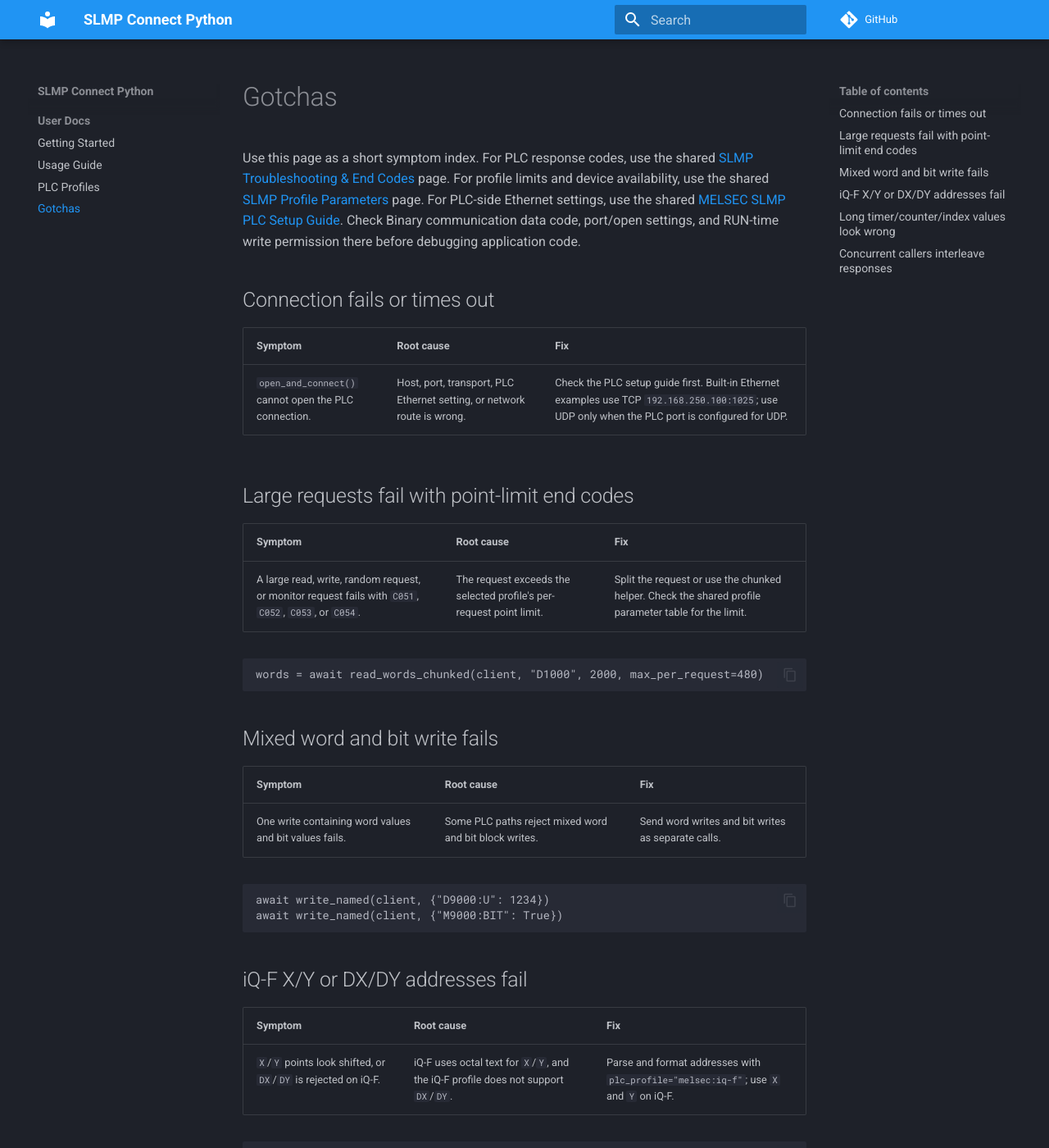
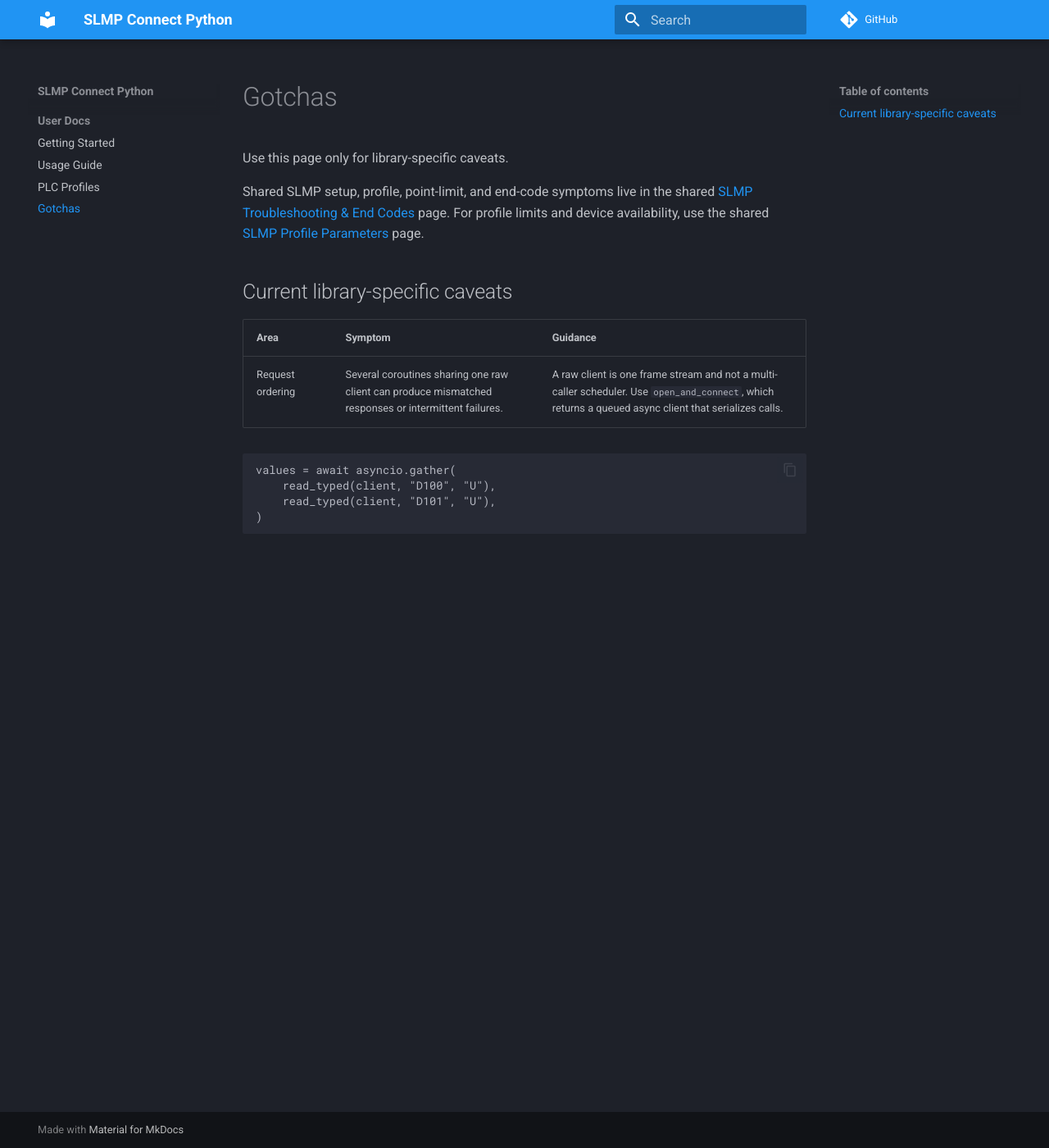
Before and after one commit to fa-yoshinobu/plc-comm-slmp-python, an MkDocs documentation site: the page built from docsrc/user/GOTCHAS.md, in a window 1280 px wide and 1400 px high. Shown: the whole window at 82% size. Built offline with MkDocs 1.6.1 and Material for MkDocs 9.7.7, drawn with Linux system fonts in a browser that asks for light colours; comment, search, counter and statistics services are not loaded; some of the changed text lies outside the part shown.

Commit message:
Consolidate SLMP user gotchas

````diff
--- a/docsrc/user/GOTCHAS.md
+++ b/docsrc/user/GOTCHAS.md
@@ -1,67 +1,18 @@
 # Gotchas
 
-Use this page as a short symptom index. For PLC response codes, use the shared
+Use this page only for library-specific caveats.
+
+Shared SLMP setup, profile, point-limit, and end-code symptoms live in the shared
 [SLMP Troubleshooting & End Codes](https://fa-yoshinobu.github.io/plc-comm-docs-site/plc-setup/slmp/troubleshooting-end-codes/)
 page. For profile limits and device availability, use the shared
 [SLMP Profile Parameters](https://fa-yoshinobu.github.io/plc-comm-docs-site/slmp/profile-reference/parameters/)
 page.
-For PLC-side Ethernet settings, use the shared
-[MELSEC SLMP PLC Setup Guide](https://fa-yoshinobu.github.io/plc-comm-docs-site/plc-setup/slmp/).
-Check Binary communication data code, port/open settings, and RUN-time write permission there before debugging application code.
 
-## Connection fails or times out
+## Current library-specific caveats
 
-| Symptom | Root cause | Fix |
+| Area | Symptom | Guidance |
 | --- | --- | --- |
-| `open_and_connect()` cannot open the PLC connection. | Host, port, transport, PLC Ethernet setting, or network route is wrong. | Check the PLC setup guide first. Built-in Ethernet examples use TCP `192.168.250.100:1025`; use UDP only when the PLC port is configured for UDP. |
-
-## Large requests fail with point-limit end codes
-
-| Symptom | Root cause | Fix |
-| --- | --- | --- |
-| A large read, write, random request, or monitor request fails with `C051`, `C052`, `C053`, or `C054`. | The request exceeds the selected profile's per-request point limit. | Split the request or use the chunked helper. Check the shared profile parameter table for the limit. |
-
-```python
-words = await read_words_chunked(client, "D1000", 2000, max_per_request=480)
-```
-
-## Mixed word and bit write fails
-
-| Symptom | Root cause | Fix |
-| --- | --- | --- |
-| One write containing word values and bit values fails. | Some PLC paths reject mixed word and bit block writes. | Send word writes and bit writes as separate calls. |
-
-```python
-await write_named(client, {"D9000:U": 1234})
-await write_named(client, {"M9000:BIT": True})
-```
-
-## iQ-F X/Y or DX/DY addresses fail
-
-| Symptom | Root cause | Fix |
-| --- | --- | --- |
-| `X`/`Y` points look shifted, or `DX`/`DY` is rejected on iQ-F. | iQ-F uses octal text for `X`/`Y`, and the iQ-F profile does not support `DX`/`DY`. | Parse and format addresses with `plc_profile="melsec:iq-f"`; use `X` and `Y` on iQ-F. |
-
-```python
-normalized = normalize_address("X100", plc_profile="melsec:iq-f")
-```
-
-## Long timer/counter/index values look wrong
-
-| Symptom | Root cause | Fix |
-| --- | --- | --- |
-| `LTN`, `LSTN`, `LCN`, or `LZ` looks truncated or shifted. | These current-value families are 32-bit values. | Use `:D` or `:L` in named addresses. |
-| `LCS` or `LCC` behaves unlike a word value. | Long counter state devices are bits. | Read or write them as `BIT`. |
-
-```python
-values = await read_named(client, ["LTN0:D", "LSTN0:L", "LCN0:D", "LZ0:L", "LCS0:BIT"])
-```
-
-## Concurrent callers interleave responses
-
-| Symptom | Root cause | Fix |
-| --- | --- | --- |
-| Several coroutines share one raw client and responses appear mismatched or fail intermittently. | A raw client represents one frame stream and is not a multi-caller scheduler. | Use `open_and_connect`, which returns a queued async client that serializes calls. |
+| Request ordering | Several coroutines sharing one raw client can produce mismatched responses or intermittent failures. | A raw client is one frame stream and not a multi-caller scheduler. Use `open_and_connect`, which returns a queued async client that serializes calls. |
 
 ```python
 values = await asyncio.gather(
````
Also changed, not shown: CHANGELOG.md (+3 -0 lines), docsrc/user/GETTING_STARTED.md (+0 -7 lines).
